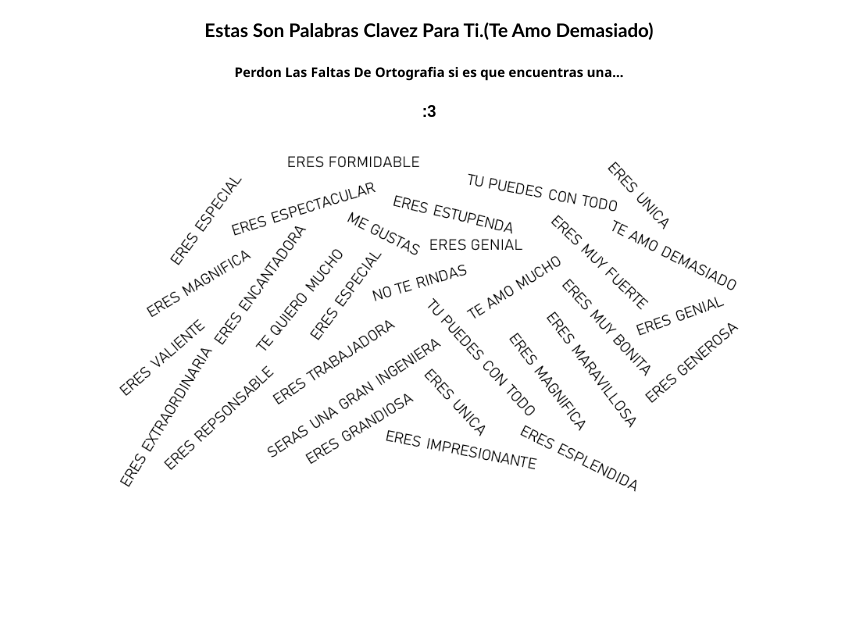
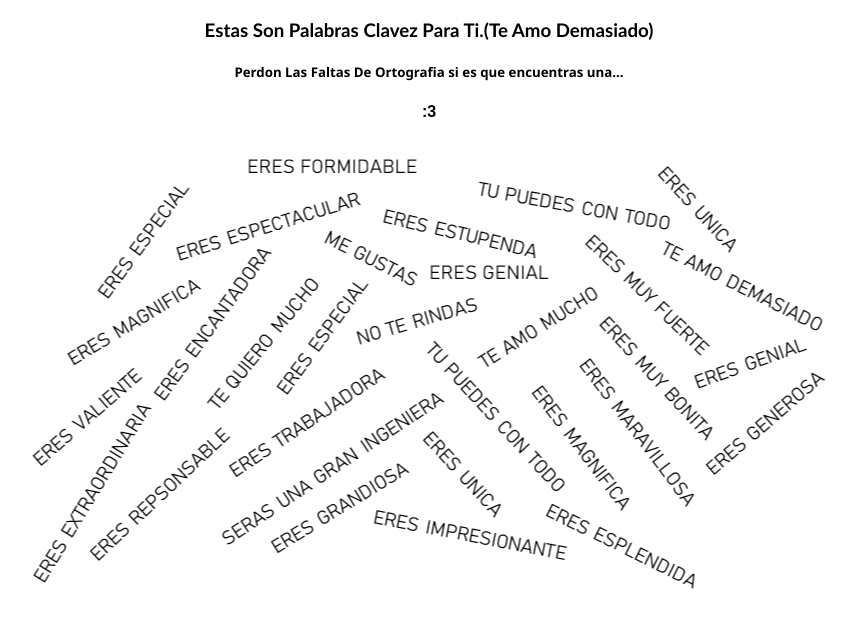
Before and after one commit to MiguelAMJ/TeAmoMucho.github.io, a plain HTML site: page index.html in a window 1280 px wide. Shown: the whole page, without its empty margins (211-1066 px from the left). Drawn offline with Linux system fonts and the light colour scheme.

Commit message:
Update index.html

```diff
--- a/index.html
+++ b/index.html
@@ -18,13 +18,22 @@
     {
         font-family: Arial, Helvetica, sans-serif;
     }
+    div
+    {
+        width: 800px;
+        height: 450px;
+        background-image: url(img/PalabrasParaTiQueTeQuiero.png);
+        background-repeat: no-repeat;
+        background-position: center;
+    }
 </style>
 <body>
     <center>
         <h3>Estas Son Palabras Clavez Para Ti.(Te Amo Demasiado)</h3>
         <h5>Perdon Las Faltas De Ortografia si es que encuentras una...</h5>
         <h4>:3</h4>
-        <img src="/img/PalabrasParaTiQueTeQuiero.png" width="50%">
+        <!--<img src="/img/PalabrasParaTiQueTeQuiero.png" width="50%">-->
+        <div></div>
     </center>
 </body>
 </html>
```
